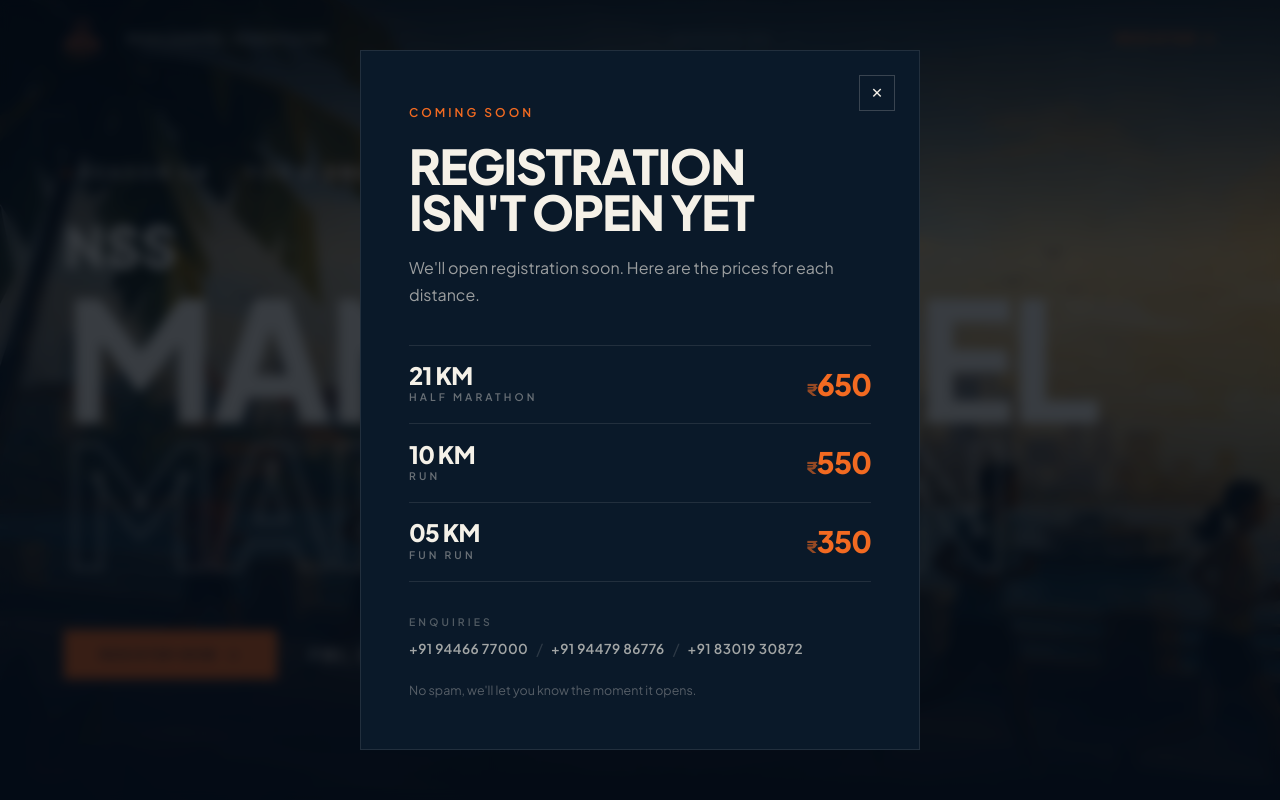
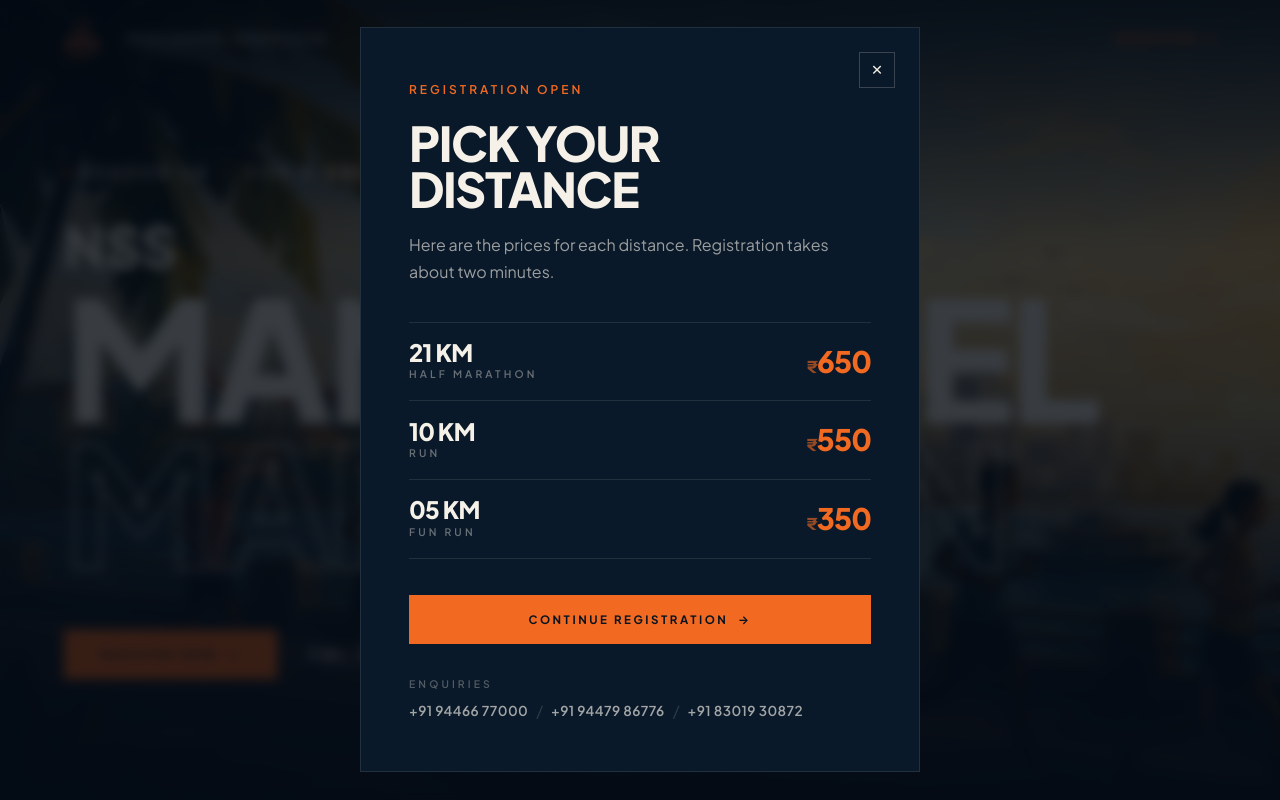
Before and after one commit to SethuRamanOmanakuttan/Manjummel-Marathon, a React (Vite) app: page / in a window 1280 px wide. Both pictures are taken after a click on the button "Register for the marathon". Shown: the top 800 px of the page. Built offline with nearby package versions, Linux system fonts and the light colour scheme.

Commit message:
registration link

```diff
--- a/src/components/RegisterModal.jsx
+++ b/src/components/RegisterModal.jsx
@@ -5,6 +5,8 @@ const PRICES = [
   { distance: '10 KM', tag: 'Run', price: 550 },
   { distance: '05 KM', tag: 'Fun Run', price: 350 },
 ];
+
+const REGISTRATION_FORM_URL = 'https://forms.gle/2fVYVw16J53KPj8o7';
 
 export default function RegisterModal({ open, onClose }) {
   const dialogRef = useRef(null);
@@ -73,17 +75,17 @@ export default function RegisterModal({ open, onClose }) {
         </button>
 
         <span className="label-sm" style={{ color: '#F26A21' }}>
-          COMING SOON
+          REGISTRATION OPEN
         </span>
 
         <h2 id="register-modal-title" className="font-display register-modal-title">
-          REGISTRATION
+          PICK YOUR
           <br />
-          ISN'T OPEN YET
+          DISTANCE
         </h2>
 
         <p className="register-modal-copy">
-          We'll open registration soon. Here are the prices for each distance.
+          Here are the prices for each distance. Registration takes about two minutes.
         </p>
 
         <div className="register-modal-prices">
@@ -102,6 +104,17 @@ export default function RegisterModal({ open, onClose }) {
             </div>
           ))}
         </div>
+
+        <a
+          href={REGISTRATION_FORM_URL}
+          target="_blank"
+          rel="noopener noreferrer"
+          className="btn-primary register-modal-cta"
+          aria-label="Continue to registration form (opens in a new tab)"
+        >
+          CONTINUE REGISTRATION
+          <span className="btn-arrow" aria-hidden="true">→</span>
+        </a>
 
         <div className="register-modal-contact">
           <p className="label-xs" style={{ color: 'rgba(245,241,232,0.3)', marginBottom: '0.5rem' }}>
@@ -126,10 +139,6 @@ export default function RegisterModal({ open, onClose }) {
             ))}
           </p>
         </div>
-
-        <p className="register-modal-footnote">
-          No spam, we'll let you know the moment it opens.
-        </p>
       </div>
     </div>
   );
--- a/src/index.css
+++ b/src/index.css
@@ -1165,6 +1165,12 @@ body {
   flex-shrink: 0;
 }
 
+.register-modal-cta {
+  width: 100%;
+  justify-content: center;
+  margin-top: clamp(1.75rem, 4vw, 2.25rem);
+}
+
 .register-modal-contact {
   margin-top: clamp(1.5rem, 4vw, 2rem);
 }
```
